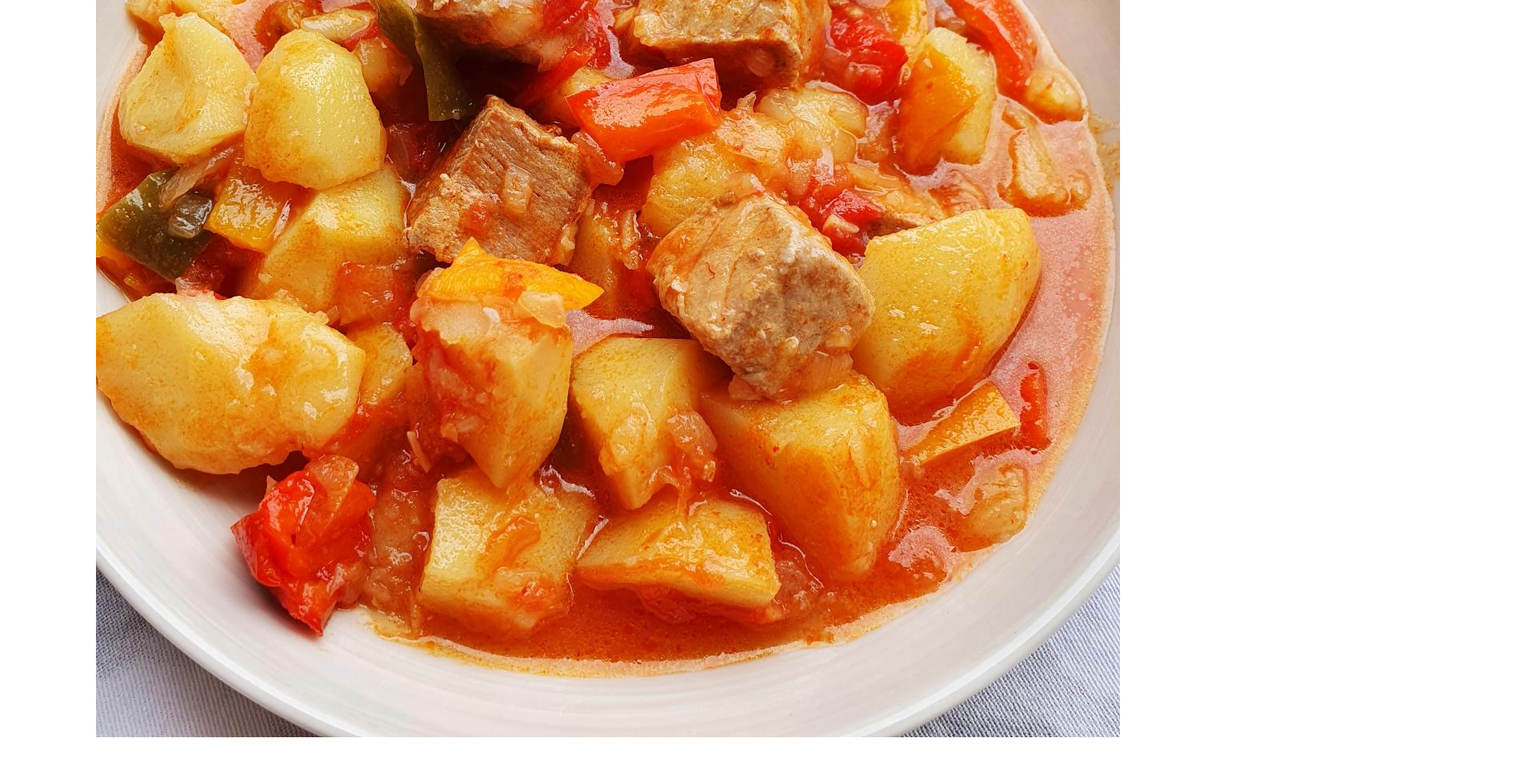
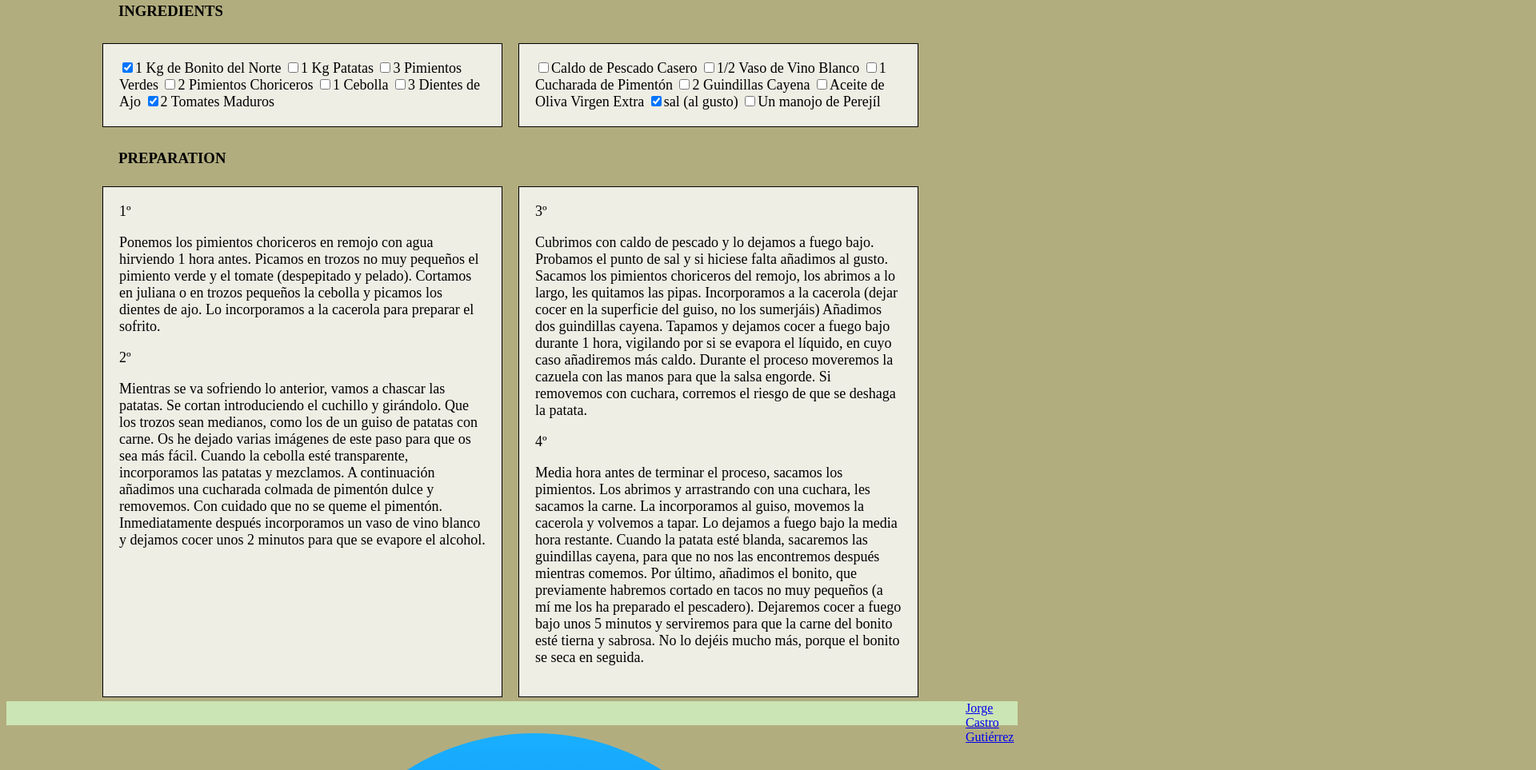
Before and after one commit to Jorgecas71/My-Favorite-Food, a website: page index.html in a window 1280 px wide. Shown: the part 675-1638 px from the top of the page at 80% size, 1920 px wide, since content can reach past the window. Drawn offline with Linux system fonts and the light colour scheme; files whose address does not match are found by name.

Commit message:
modified index.html and styles

```diff
--- a/index.html
+++ b/index.html
@@ -3,17 +3,19 @@
 <head>
     <meta charset="UTF-8">
     <meta name="viewport" content="width=device-width, initial-scale=1.0">
-    <link rel="stylesheet" href="../My Favorite Food Web/public/css/styles.css">
+    <link rel="stylesheet" href="./public/css/styles.css">
     <title>My Favorite Food</title>
 </head>
 <body>
   <header>
     <h1>MARMITAKO DE BONITO</h1>
 </header>
-    <img src="../My Favorite Food Web/public/assets/images/Marmitako de Bonito copia.jpeg" alt="foto de Plato de Marmitako"/>
+    <img src="./public/assets/images/Marmitako.jpg" alt="foto de Plato de Marmitako"/>
 
         <section class="ingredients">
             <h3>INGREDIENTS</h3>
+            <div class="grid-container">
+            <div>
             <label><input  id="selection0" type="checkbox" value="0" name="1 kg de bonito del norte" checked/>1 Kg de Bonito del Norte</label>
             <label><input  id="selection1" type="checkbox" value="1" name="1 kg patatas"/>1 Kg Patatas</label>
             <label><input  id="selection2" type="checkbox" value="2" name="3 pimientos verdes"/>3 Pimientos Verdes</label>
@@ -21,6 +23,8 @@
             <label><input  id="selection4"  type="checkbox" value="4" name="1 cebolla"/>1 Cebolla</label>
             <label><input  id="selection5"  type="checkbox" value="5" name="3 dientes de ajo"/>3 Dientes de Ajo</label>
             <label><input  id="selection0" type="checkbox" value="6" name="1 kg de bonito del norte" checked/>2 Tomates Maduros</label>
+             </div>
+            <div>
             <label><input  id="selection1" type="checkbox" value="7" name="1 kg patatas"/>Caldo de Pescado Casero</label>
             <label><input  id="selection2" type="checkbox" value="8" name="3 pimientos verdes"/>1/2 Vaso de Vino Blanco</label>
             <label><input  id="selection3"  type="checkbox" value="9" name="2 pimientos choriceros"/>1 Cucharada de Pimentón</label>
@@ -28,37 +32,41 @@
             <label><input  id="selection5"  type="checkbox" value="11" name="3 dientes de ajo"/>Aceite de Oliva Virgen Extra</label>
             <label><input  id="selection0" type="checkbox" value="12" name="1 kg de bonito del norte" checked/>sal (al gusto)</label>
             <label><input  id="selection1" type="checkbox" value="13" name="1 kg patatas"/>Un manojo de Perejíl</label>
-
-        </section>
-
-        <section  class="time">
-            Time
+            </div>
+            </div>
         </section>
 
         <section class="preparation">
-            <h3>Preparation</h3>
-
+            <h3>PREPARATION</h3>
+            <div class="grid-container1">
+            <div>
+                1º
             <p>Ponemos los pimientos choriceros en remojo con agua hirviendo 1 hora antes.
                 Picamos en trozos no muy pequeños el pimiento verde y el tomate (despepitado y pelado). Cortamos en juliana o en trozos pequeños la cebolla y picamos los dientes de ajo. Lo incorporamos a la cacerola para preparar el sofrito.</p>
+                2º
                 <p>Mientras se va sofriendo lo anterior, vamos a chascar las patatas. Se cortan introduciendo el cuchillo y girándolo. Que los trozos sean medianos, como los de un guiso de patatas con carne. Os he dejado varias imágenes de este paso para que os sea más fácil.
                     Cuando la cebolla esté transparente, incorporamos las patatas y mezclamos. A continuación añadimos una cucharada colmada de pimentón dulce y removemos. Con cuidado que no se queme el pimentón. Inmediatamente después incorporamos un vaso de vino blanco y dejamos cocer unos 2 minutos para que se evapore el alcohol.</p>
-
-
+                </div>
+                <div>
+                    3º
                 <p>Cubrimos con caldo de pescado y lo dejamos a fuego bajo. Probamos el punto de sal y si hiciese falta añadimos al gusto. Sacamos los pimientos choriceros del remojo, los abrimos a lo largo, les quitamos las pipas. Incorporamos a la cacerola (dejar cocer en la superficie del guiso, no los sumerjáis)
                     Añadimos dos guindillas cayena. Tapamos y dejamos cocer a fuego bajo durante 1 hora, vigilando por si se evapora el líquido, en cuyo caso añadiremos más caldo. Durante el proceso moveremos la cazuela con las manos para que la salsa engorde. Si removemos con cuchara, corremos el riesgo de que se deshaga la patata.</p>
+                    4º
                 <p>Media hora antes de terminar el proceso, sacamos los pimientos. Los abrimos y arrastrando con una cuchara, les sacamos la carne. La incorporamos al guiso, movemos la cacerola  y volvemos a tapar. Lo dejamos a fuego bajo la media hora restante. Cuando la patata esté blanda, sacaremos las guindillas cayena, para que no nos las encontremos después mientras comemos.
                     Por último, añadimos el bonito, que previamente habremos cortado en tacos no muy pequeños (a mí me los ha preparado el pescadero). Dejaremos cocer a fuego bajo unos 5 minutos y serviremos para que la carne del bonito esté tierna y sabrosa. No lo dejéis mucho más, porque el bonito se seca en seguida.</p>
+                </div>
+            </div>
         </section>
         <footer>
-            <div>
-                <a href="https://www.facebook.com/?locale=es_ES"><img src="../My Favorite Food Web/public/assets/logos/icon-facebook.svg"
+            <div class="footer">
+                <a href="https://www.facebook.com/?locale=es_ES"><img src="./public/assets/logos/icon-facebook.svg"
                     alt="icono y link de faceboock"></a>
-            <a href="https://www.instagram.com/accounts/login/"><img src="../My Favorite Food Web/public/assets/logos/icon-instagram.svg"
+                <a href="https://www.instagram.com/accounts/login/"><img src="./public/assets/logos/icon-instagram.svg"
                     alt="icono y link de instagram"></a>
-            <a href="https://x.com/?lang=es"><img src="../My Favorite Food Web/public/assets/logos/icon-x.svg" alt="icono y link de x"></a>
-            <a href="https://github.com/"><img src="../My Favorite Food Web/public/assets/logos/icon-github.svg" alt="icono y link de github"></a>
+                <a href="https://x.com/?lang=es"><img src="./public/assets/logos/icon-x.svg" alt="icono y link de x"></a>
+                <a href="https://github.com/"><img src="./public/assets/logos/icon-github.svg" alt="icono y link de github"></a>
             </div>
-            <a href="../My Favorite Food Web/public/assets/logos/icon-copyright copia.png" alt="icono de copyright"></a>
+                <a href="./public/assets/logos/icon-copyright copia.png" alt="icono de copyright">Jorge Castro Gutiérrez</a>
         </footer>
 </body>
 </html>
--- a/src/sass/styles.scss
+++ b/src/sass/styles.scss
@@ -1,24 +1,80 @@
-* {
+$primary_1: #a2b9bc;
+$primary_2: #b2ad7f;
+$primary_3: #878f99;
 
-    font-family: 'Times New Roman', Times, serif;
-    padding: 40px;
-    margin: auto;
+body{
+
+  background-color: $primary_2;
 
 
+   header {
+      text-align: center;
+      background-color: rgba(212, 244, 196, 0.8);
+      opacity: 0.4;
+
+    }
+
+   img {
+       width: 600px;
+       padding: 40px;
+       padding-left: 320px;
+   }
+
+   h3 {
+    text-align: left;
+    padding-left: 140px;
+   }
+
+  .grid-container {
+      display: grid;
+      grid-template-columns: 500px 500px;
+      gap: 20px;
+      padding: 10px;
+      padding-left: 120px;
+
+      > div {
+          grid-template-rows: 1fr 1fr 1fr 1fr 1fr 1fr 1fr;
+          background-color: rgba(255, 255, 255, 0.8);
+          border: 1px solid black;
+          text-align: left;
+          font-size: 18px;
+          padding: 20px;
+        }
+    }
+
+    .grid-container1 {
+      display: grid;
+      grid-template-columns: 500px 500px;
+      gap: 20px;
+      padding: 5px;
+      padding-left: 120px;
+      > div {
+          grid-template-rows: 1fr 1fr;
+          background-color: rgba(255, 255, 255, 0.8);
+          border: 1px solid black;
+          text-align: left;
+          font-size: 18px;
+          padding: 20px;
+
+        }
+    }
 
   footer {
       display: flex;
       justify-content: space-between;
-        height: 25px;
+      height: 30px;
+      background-color: rgba(212, 244, 196, 0.8);
+
 
          >div {
           padding-left: 40px;
-            width: 30px;
+          width: 25px;
+
       }
          >a {
         padding-right: 40px;
-          width: 30px;
+        width: 25px;
+
       }
   }
-
 }
```
Also changed, not shown: public/assets/images/Marmitako.jpg (added), public/css/styles.css, 1 other file. Lines whose indentation alone changed are shown as unchanged.
